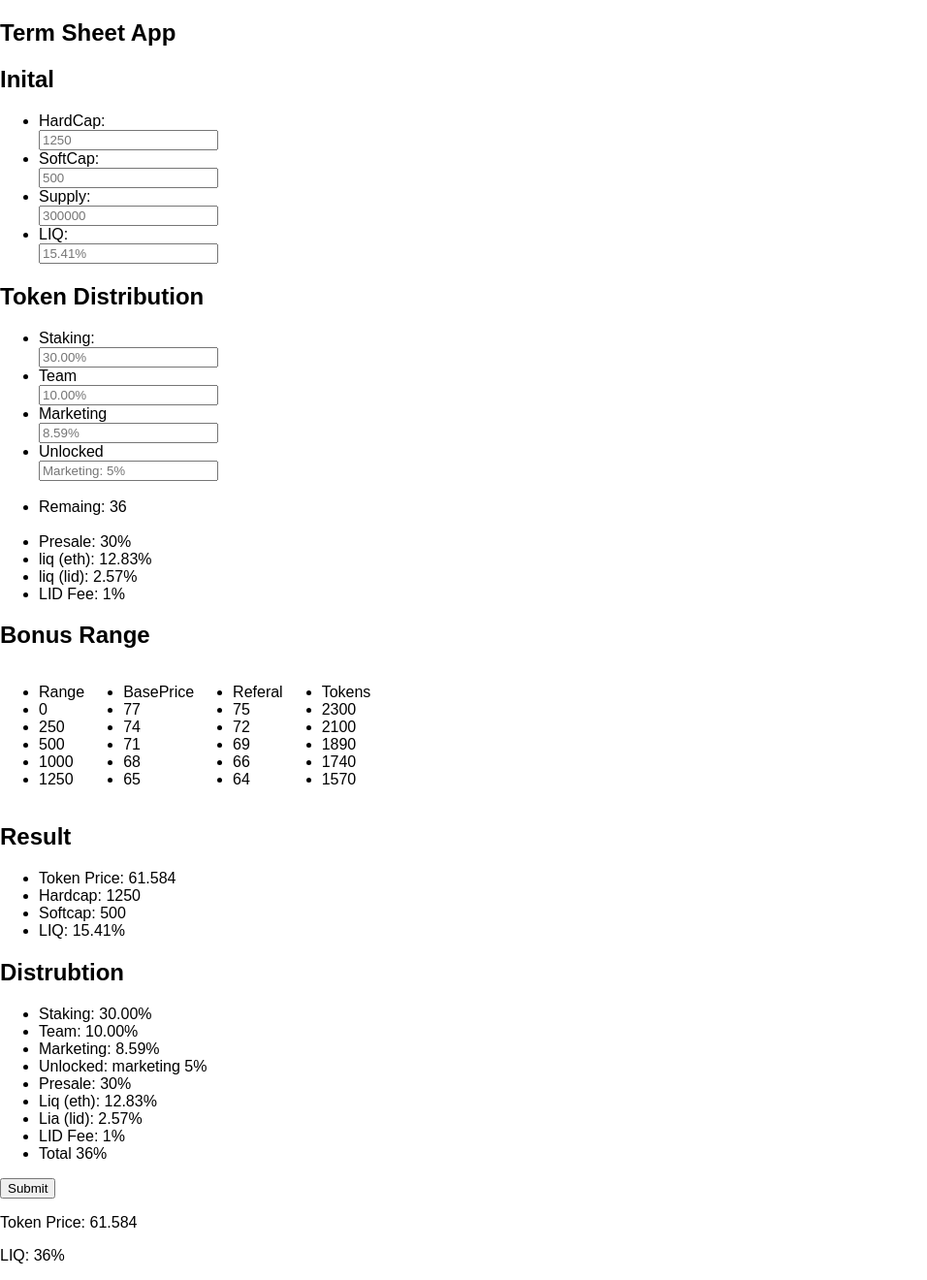
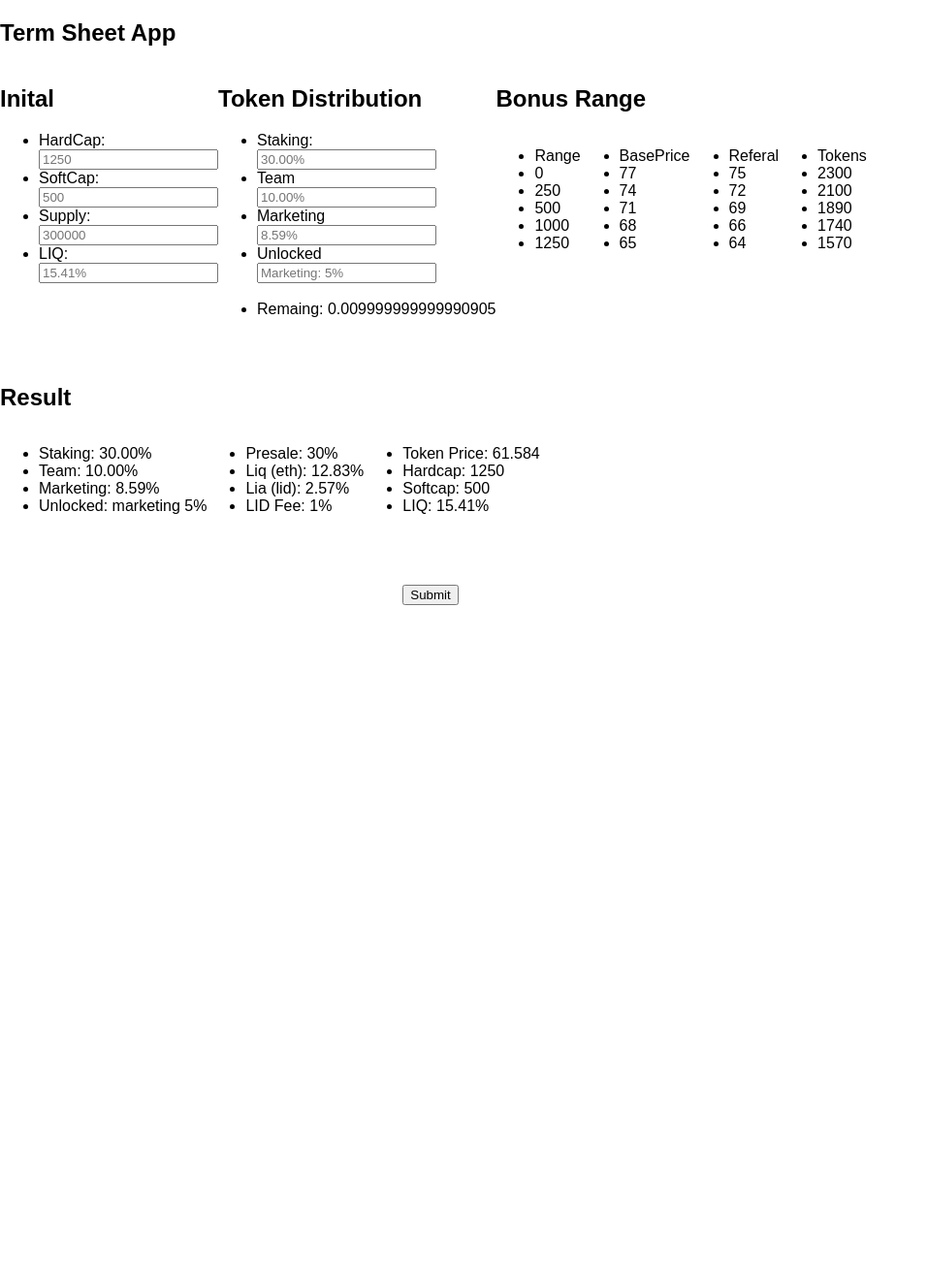
Before and after one commit to Klongrich/TermSheet_UI, a React (Create React App) app: page / in a window 1280 px wide. Shown: the whole page at 97% size, without its empty margins (0-956 px from the left). After the commit the page ends 800 px from the top, so only its background shows below. Built offline with nearby package versions, Linux system fonts and the light colour scheme.

Commit message:
adding results of the app

```diff
--- a/src/App.js
+++ b/src/App.js
@@ -1,14 +1,9 @@
 import React , {useEffect, useState} from 'react';
 import styled from "styled-components";
 
-
 const Container = styled.div`
-
   font-family: Gotham, sans-serif;
-
-
 `
-
 const ILOdata = {
     hardcap: "",
     softcap: "",
@@ -31,27 +26,25 @@ function App() {
   const [team, setTeam] = useState("10.00%");
   const [marketing, setMarketing] = useState("8.59%");
   const [unlocked, setUnlocked] = useState("Marketing: 5%")
-  const [total, setTotal] = useState(36.00);
 
   const [ethLiq, setEthliq] = useState(12.83);
   const [lidLiq, setLidliq] = useState(2.57)
 
   //const [presale, setPresale] = useState(); Always 30%
 
-
   function calculate_outcome() {
-    get_eth_and_lid_liq();
     get_total_distrubtion();
     get_token_price();
   }
 
-  async function get_total_distrubtion() {
+  function get_total_distrubtion() {
 
     console.log(parseFloat(marketing));
     console.log(parseFloat(staking));
     console.log(parseFloat(team));
 
-    setTotal(parseFloat(marketing)
+    //36 comes from 30% presale, 5% unlocked, 1% LID fee
+    return(parseFloat(marketing)
     + parseFloat(staking)
     + parseFloat(team)
     + parseFloat(ethLiq)
@@ -65,60 +58,91 @@ function App() {
     )
   };
 
+  function calculate_liq(liq) {
+    setEthliq(liq * 0.83);
+    setLidliq(liq * 0.17);
+  }
+
   return (
 
     <>
     <Container>
       <h2>Term Sheet App </h2>
 
+
+      <div Style="float: left">
       <h2>Inital</h2>
-
       <ul>
         <li> HardCap: <br />
-          <input type="text" placeholder={hardcap} onChange={e => setHardcap(e.target.value)} />
+          <input type="text"
+                  placeholder={hardcap}
+                  step=".01"
+                  onChange={e => setHardcap(e.target.value)} />
         </li>
 
 
         <li>SoftCap: <br />
-          <input type="text" placeholder={softCap} onChange={e => setSoftCap(e.target.value)} />
+          <input type="text"
+                 placeholder={softCap}
+                 step=".01"
+                 onChange={e => setSoftCap(e.target.value)} />
         </li>
 
 
         <li>Supply: <br />
-          <input type="text" placeholder={supply} onChange={e => setSupply(e.target.value)} />
+          <input  type="text"
+                  placeholder={supply}
+                  step=".01"
+                  onChange={e => setSupply(e.target.value)} />
         </li>
 
         <li>LIQ: <br />
-          <input type="text" placeholder={liq} onChange={e => setLiq(e.target.value)} />
+          <input  type="text"
+                  placeholder={liq}
+                  step=".01"
+                  onChange={e => calculate_liq(e.target.value)} />
         </li>
       </ul>
+      </div>
 
+  <div Style="float: left">
       <h2> Token Distribution </h2>
       <ul>
         <li>Staking: <br />
-          <input type="text" placeholder={staking} onChange={e => setStaking(e.target.value)} />
+          <input  type="text"
+                  placeholder={staking}
+                  step=".01"
+                  onChange={e => setStaking(e.target.value)} />
         </li>
 
         <li>Team <br />
-          <input type="text" placeholder={team} onChange={e => setTeam(e.target.value)} />
+          <input  type="text"
+                  placeholder={team}
+                  step=".01"
+                  onChange={e => setTeam(e.target.value)} />
         </li>
 
         <li> Marketing <br />
-          <input type="text" placeholder={marketing} onChange={e => setMarketing(e.target.value)} />
+          <input type="number"
+                 placeholder={marketing}
+                 step="0.01"
+                 onChange={e => setMarketing(e.target.value)} />
         </li>
 
         <li> Unlocked <br />
-          <input type="text" placeholder={unlocked} onChange={e => setUnlocked(e.target.value)} />
+          <input type="text"
+                 placeholder={unlocked}
+                 step=".01"
+                 onChange={e => setUnlocked(e.target.value)} />
         </li> <br />
 
-        <li>Remaing: {total} </li> <br />
+        <li>Remaing: {(get_total_distrubtion() - 100) * -1} </li> <br />
 
-        <li>Presale: 30%</li>
-        <li>liq (eth): {ethLiq}% </li>
-        <li>liq (lid): {lidLiq}% </li>
-        <li>LID Fee: 1%</li>
       </ul>
+    </div>
 
+<div Style="display:inline-block;
+            margin-bottom: 100px;">
     <h2> Bonus Range </h2>
 
       <ul Style="float: left">
@@ -156,39 +180,44 @@ function App() {
         <li> 1740 </li>
         <li> 1570 </li>
       </ul>
+  </div>
+
 
       <h2> Result </h2>
 
-      <ul>
+
+    <ul Style="float: left">
+        <li>Staking: {staking}</li>
+        <li>Team: {team}</li>
+        <li>Marketing: {marketing} </li>
+        <li>Unlocked: marketing 5% </li>
+    </ul>
+
+    <ul Style="float: left">
+        <li>Presale: 30%</li>
+        <li>Liq (eth): {ethLiq}% </li>
+        <li>Lia (lid): {lidLiq}% </li>
+        <li>LID Fee: 1%</li>
+      {/*   <li>Total {get_total_distrubtion()}% </li> */}
+    </ul>
+
+
+    <ul Style="display: inline-block">
         <li>Token Price: {get_token_price()}</li>
         <li>Hardcap: {hardcap}</li>
         <li>Softcap: {softCap} </li>
         <li>LIQ: {liq} </li>
-    </ul>
 
-    <h2> Distrubtion </h2>
-    <ul>
-        <li>Staking: {staking}</li>
-        <li>Team: {team}</li>
-        <li>Marketing: {marketing} </li>
-        <li>Unlocked: marketing 5% </li>
-        <li>Presale: 30%</li>
-        <li>Liq (eth): {ethLiq}% </li>
-        <li>Lia (lid): {lidLiq}% </li>
-        <li>LID Fee: 1%</li>
-        <li>Total {total}% </li>
-    </ul>
-
-      <div />
-
-      <button onClick={() => calculate_outcome()}
+        <br /> <br /> <br /> <br />
+        <button onClick={() => calculate_outcome()}
               Style="display: inline-block">
         Submit
       </button>
 
+    </ul>
+
+
       <br />
-     <p> Token Price:  {get_token_price()} </p>
-     <p> LIQ: {total}% </p>
 
     </Container>
     </>
```
